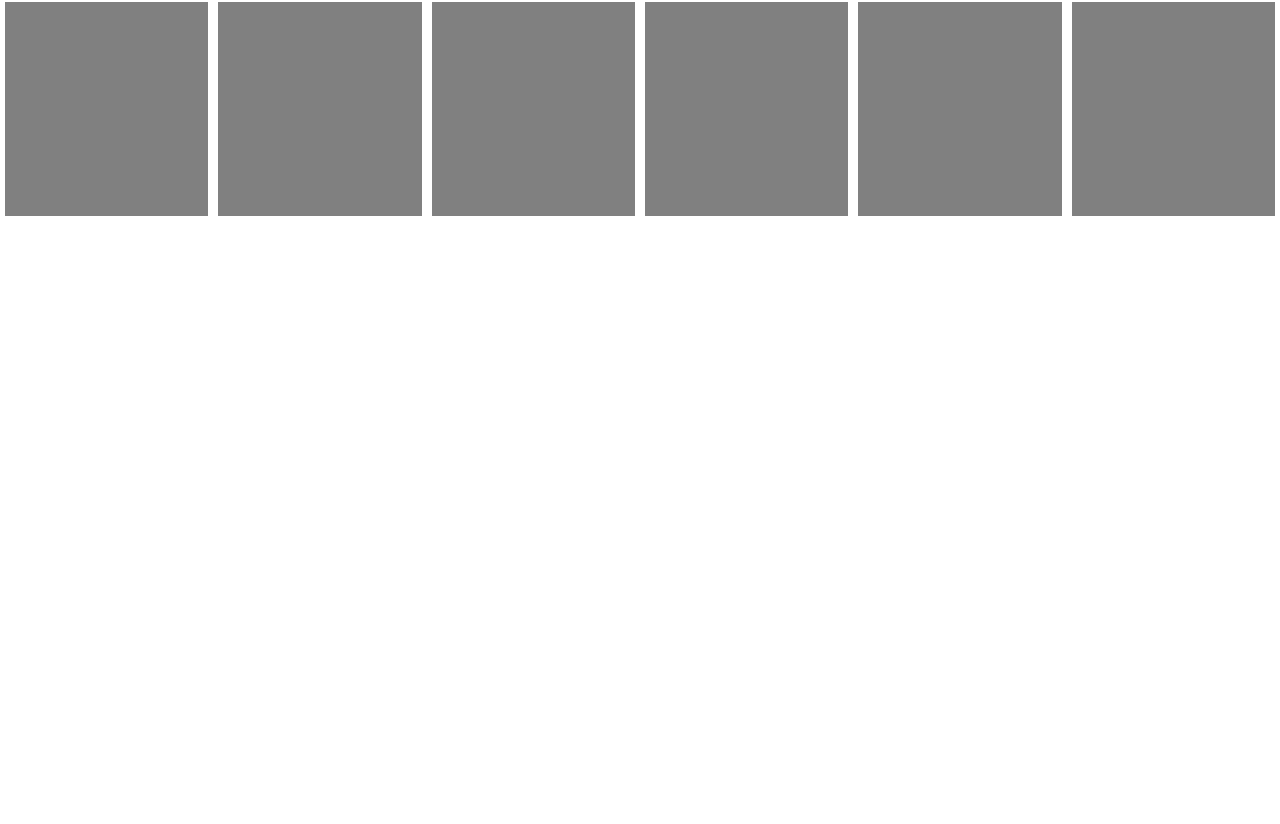
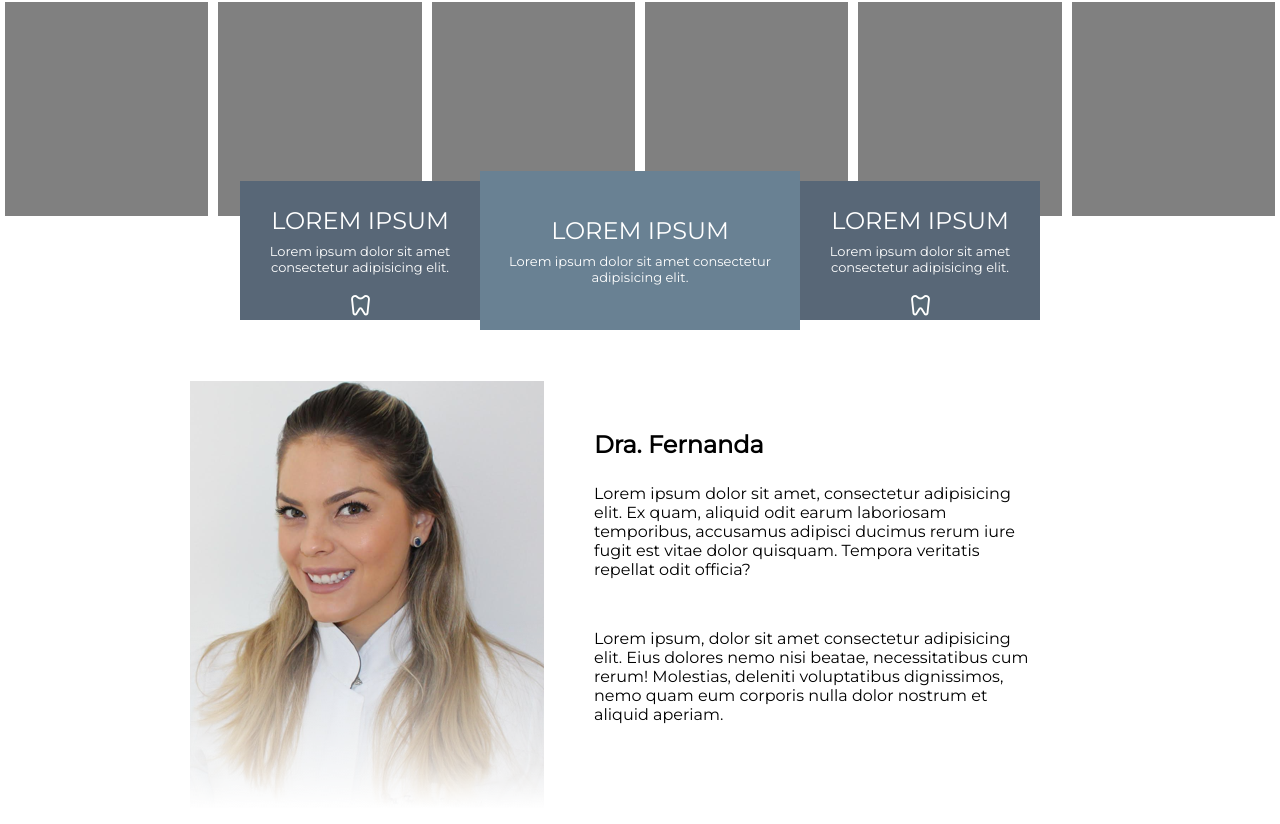
Before and after one commit to GuilhermeSilveira93/Dra.FernandaVarellaa, a plain HTML site: page index.html in a window 1280 px wide. Shown: the part 306-1130 px from the top of the page. Before the commit the page ends 800 px from the top, so only its background shows below. Drawn offline with Linux system fonts and the light colour scheme.

Commit message:
Perfil e Conteudo
Incluimos perfil e o conteudo do perfil.

```diff
--- a/css/style.css
+++ b/css/style.css
@@ -43,6 +43,7 @@ header ul li a{
 	color: black;
 }
 /* *********************** HEADER DO SITE*********************** */
+
 /* *********************** MOSAICO *********************** */
 
 .mosaico-single{
@@ -56,3 +57,66 @@ header ul li a{
 	border: 5px solid white;
 }
 /* *********************** MOSAICO *********************** */
+
+/* *********************** SERVIÇOS *********************** */
+
+section.servicos .center{
+	max-width: 800px;
+	display: flex;
+	align-items: center;
+	position: relative;
+	top: -50px;
+	text-align: center;
+}
+section.servicos h2{
+	color: white;
+	font-weight: normal;
+	text-transform: uppercase;
+}
+section.servicos p{
+	color: white;
+	margin-top: 8px;
+	font-weight: normal;
+	font-size: 13px;
+}
+.box-servico img{
+	margin-top: 20px;
+}
+section.servicos > .center .box-servico:nth-of-type(1){
+	width: 30%;
+	padding: 25px 0px 0px 0px;
+	background-color: #586777;
+}
+section.servicos > .center .box-servico:nth-of-type(2){
+	width: 40%;
+	padding: 45px 0px;
+	background-color: #698193;
+}
+section.servicos > .center .box-servico:nth-of-type(3){
+	width: 30%;
+	padding: 25px 0px 0px 0px;
+	background-color: #586777;
+}
+/* *********************** SERVIÇOS *********************** */
+
+/* *********************** PERFIL *********************** */
+section.perfil > .center{
+	max-width: 900px;
+	display: flex;
+	align-items: center;
+}
+.foto-perfil{
+	width: 354px;
+}
+aside h2{
+	margin-bottom: 25px;
+
+}
+aside p{
+	margin-bottom: 50px;
+}
+aside{
+	padding: 50px;
+	width: 546px;
+}
+/* *********************** PERFIL *********************** */
--- a/index.html
+++ b/index.html
@@ -74,5 +74,37 @@
 
 			</section><!--MOSAICO-->
 		</section><!--MOSAICO-->
+
+		<section class="servicos">
+			<div class="center">
+				<section class="box-servico">
+					<h2>Lorem ipsum</h2>
+					<p>Lorem ipsum dolor sit amet consectetur adipisicing elit.</p>
+					<img src="imagens/icone_dente.png" alt="">
+				</section><!--BOX-SERVICO-->
+				<section class="box-servico">
+					<h2>Lorem ipsum</h2>
+					<p>Lorem ipsum dolor sit amet consectetur adipisicing elit.</p>
+				</section><!--BOX-SERVICO-->
+				<section class="box-servico">
+					<h2>Lorem ipsum</h2>
+					<p>Lorem ipsum dolor sit amet consectetur adipisicing elit.</p>
+					<img src="imagens/icone_dente.png" alt="">
+				</section><!--BOX-SERVICO-->
+			</div><!--CENTER-->
+		</section><!--SERVICOS-->
+
+		<section class="perfil">
+			<section class="center">
+				<div class="foto-perfil">
+				<img src="imagens/img_perfil.png" alt="">
+				</div>
+				<aside>
+					<h2>Dra. Fernanda</h2>
+					<p>Lorem ipsum dolor sit amet, consectetur adipisicing elit. Ex quam, aliquid odit earum laboriosam temporibus, accusamus adipisci ducimus rerum iure fugit est vitae dolor quisquam. Tempora veritatis repellat odit officia?</p>
+					<p>Lorem ipsum, dolor sit amet consectetur adipisicing elit. Eius dolores nemo nisi beatae, necessitatibus cum rerum! Molestias, deleniti voluptatibus dignissimos, nemo quam eum corporis nulla dolor nostrum et aliquid aperiam.</p>
+				</aside><!-- TEXTO PERFIL-->
+			</section><!--CENTER-->
+		</section><!--PERFIL-->
 </body>
 </html>
```
Also changed, not shown: imagens/img_perfil.png (added).
